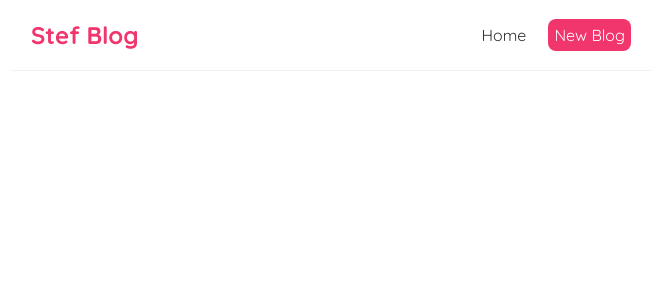
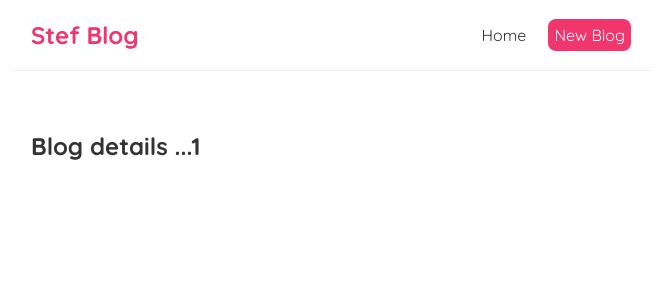
Before and after one commit to victorpuiu/My-blog, a React (Create React App) app: page /blogs/1 in a window 1280 px wide. Shown: the top 300 px of the page, without its empty margins (309-971 px from the left). Built offline with nearby package versions, Linux system fonts and the light colour scheme.

Commit message:
create BlogDetails.js adding route parameters for displaying the blog details
updating index.css

refactor and create components directory

```diff
--- a/src/App.js
+++ b/src/App.js
@@ -1,7 +1,8 @@
-import Navbar from "./Navbar";
-import Home from "./HomePage";
+import Navbar from "./components/Navbar";
+import Home from "./components/HomePage";
 import {BrowserRouter as Router, Route, Switch} from "react-router-dom";
-import Create from "./Create";
+import Create from "./components/Create";
+import BlogDetails from "./components/BlogDetails";
 
 function App() {
 
@@ -17,6 +18,9 @@
                     <Route path={"/create"}>
                         <Create/>
                     </Route>
+                    <Route path={"/blogs/:id"}>
+                        <BlogDetails/>
+                    </Route>
                 </Switch>
             </div>
         </div>
--- /dev/null
+++ b/src/components/BlogDetails.js
@@ -0,0 +1,17 @@
+import {useParams} from "react-router-dom";
+
+
+const BlogDetails = () => {
+
+    const { id } = useParams();
+
+    return (
+        <div className="blog-details">
+            <h2>Blog details ...{ id } </h2>
+        </div>
+    );
+
+}
+
+
+export default BlogDetails;
--- a/src/BlogList.js
+++ b/src/components/BlogList.js
@@ -1,3 +1,4 @@
+import {Link} from "react-router-dom";
 
 
 const BlogList = ({blogs, title}) => {
@@ -7,8 +8,10 @@
             <h2>{title}</h2>
             {blogs.map((blog) => (
                 <div className={"blog-preview"} key={blog.id}>
-                    <h2>{blog.title}</h2>
-                    <p>Written by  {blog.author}</p>
+                    <Link to={ `/blogs/${blog.id}` }>
+                        <h2>{blog.title}</h2>
+                        <p>Written by  {blog.author}</p>
+                    </Link>
                 </div>
             ))}
         </div>
--- a/src/HomePage.js
+++ b/src/components/HomePage.js
@@ -1,5 +1,5 @@
 import BlogList from "./BlogList";
-import useFetch from "./useFetch";
+import useFetch from "../useFetch";
 
 const Home  = () => {
 
--- a/src/index.css
+++ b/src/index.css
@@ -47,3 +47,7 @@
     color: #f1356d;
     margin-bottom: 8px;
 }
+
+.blog-preview a{
+    text-decoration: none;
+}
```
Also changed, not shown: src/components/Create.js (renamed from src/Create.js), src/components/Navbar.js (renamed from src/Navbar.js).
